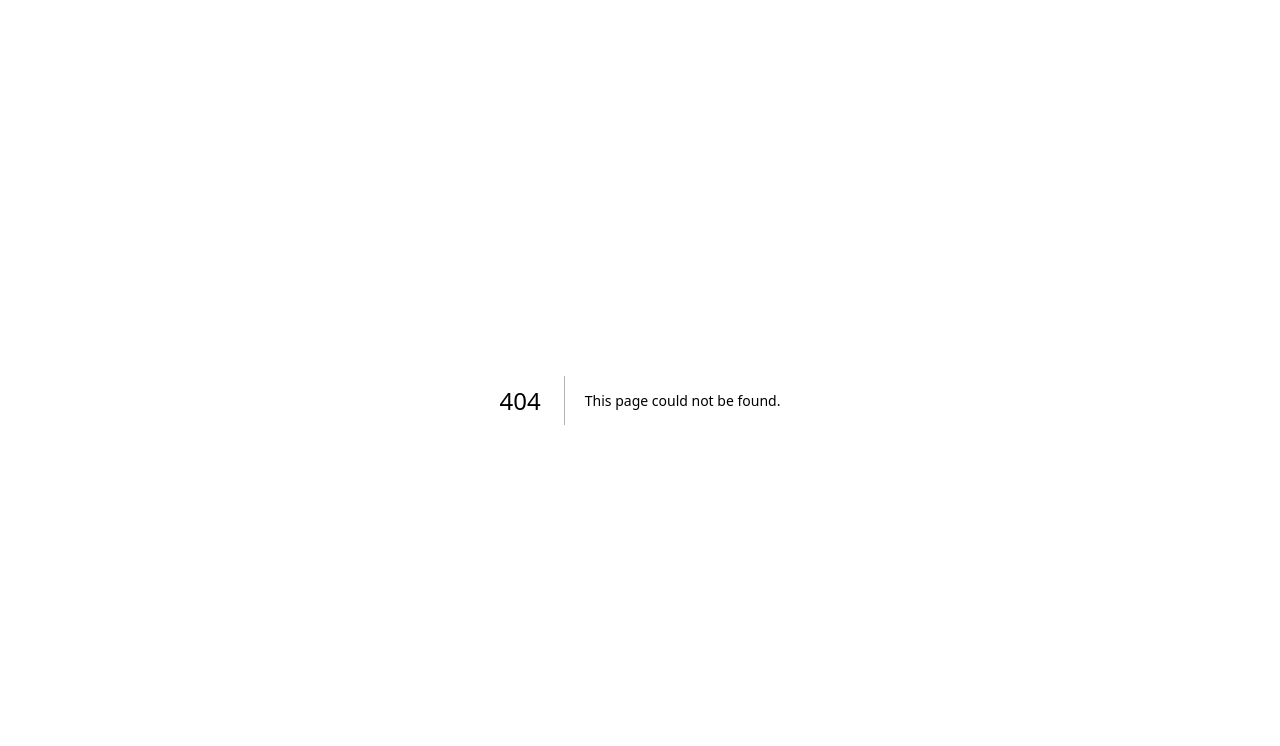
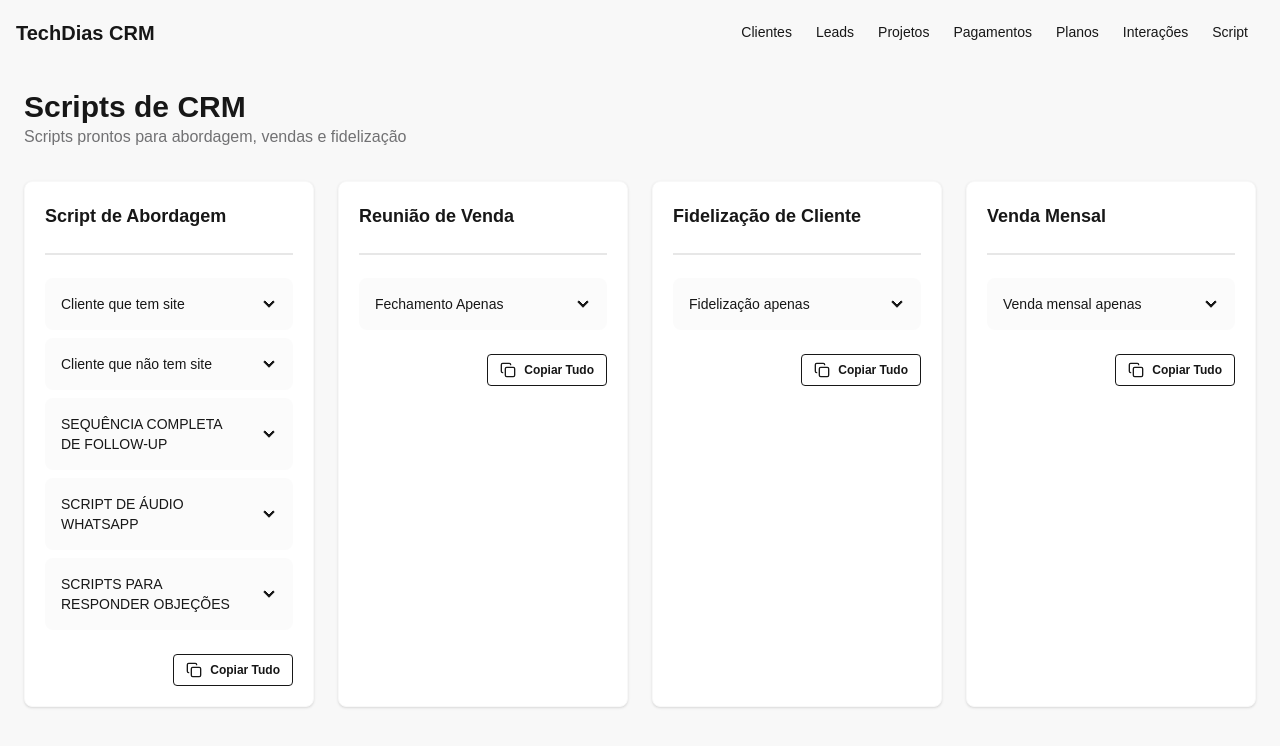
Before and after one commit to ogabrieldias/CRM, a Next.js app in the folder frontend/: page /script in a window 1280 px wide. Before the commit this address had no page. Shown: the top 746 px of the page. Built offline with nearby package versions, Linux system fonts and the light colour scheme.

Commit message:
VERSÃO INCOMPLETA FI DE DEUS

```diff
--- a/frontend/app/page.tsx
+++ b/frontend/app/page.tsx
@@ -1,6 +1,9 @@
 "use client";
 import Navbar from "../components/Navbar";
 import Link from "next/link";
+import ScriptsCRM from "./script/page";
+
+
 
 export default function Home() {
   return (
@@ -42,6 +45,13 @@ export default function Home() {
             <h2 className="text-xl font-semibold mb-2">Interações</h2>
             <p>Registre contatos e atividades com leads e clientes.</p>
           </Link>
+
+          <Link href="/script" className="card bg-base-100 shadow-md hover:shadow-lg p-6">
+            <h2 className="text-xl font-semibold mb-2">Scripts de CRM</h2>
+            <p>Copie e utilize scripts prontos de alta conversão.</p>
+          </Link>
+
+
         </div>
       </main>
     </div>
--- /dev/null
+++ b/frontend/app/script/page.tsx
@@ -0,0 +1,250 @@
+"use client";
+
+import { useState } from "react";
+import { Copy } from "lucide-react";
+import Navbar from "../../components/Navbar";
+
+export default function ScriptsCRM() {
+  const [copiado, setCopiado] = useState("");
+  const [aberto, setAberto] = useState(null);
+
+  const copiar = (texto, id) => {
+    navigator.clipboard.writeText(texto);
+    setCopiado(id);
+    setTimeout(() => setCopiado(""), 2000);
+  };
+
+  const data = [
+    {
+      titulo: "Script de Abordagem",
+      scripts: [
+        {
+          nome: "Cliente que tem site",
+          variacoes: [
+            {
+              titulo: "Otimização | Conversão",
+              texto: `Olá [Nome], tudo bem?\n
+Estava analisando sua presença online e vi que sua empresa já possui site, o que é ótimo. Porém, muitos negócios enfrentam um problema silencioso: ter visitantes, mas não ter conversões.\n
+Páginas lentas, pouco estratégicas ou sem foco em ação fazem com que potenciais clientes entrem, mas saiam sem comprar ou entrar em contato — e isso significa oportunidades sendo perdidas diariamente.\n
+Meu trabalho é transformar páginas comuns em páginas que realmente geram resultado, com estrutura estratégica, foco em conversão e experiência que conduz o visitante até a decisão.\n
+Se fizer sentido pra você, posso analisar sua página atual e te mostrar pontos simples que já podem aumentar seus resultados.
+Posso te enviar essa análise rápida?`
+            },
+            {
+              titulo: "Perda Silenciosa de Clientes",
+              texto: `Olá [Nome], tudo bem?\n
+Muitos empresários acreditam que a falta de clientes está ligada ao mercado, quando na verdade o problema costuma estar na presença digital.\n
+Se sua página não conduz o visitante até uma ação clara, você pode estar perdendo pessoas interessadas todos os dias sem perceber.\n
+Meu trabalho é estruturar páginas que direcionam o visitante para contato e compra, transformando acesso em resultado real.\n
+Posso te mostrar rapidamente alguns pontos que podem estar limitando suas conversões?`
+            },
+            {
+              titulo: "Agressivo (vendas)",
+              texto: "Você pode estar perdendo clientes todos os dias por falhas no seu site..."
+            },
+            {
+              titulo: "Curto (WhatsApp)",
+              texto: "Vi seu site e tenho uma ideia rápida pra aumentar seus resultados. Posso te mostrar?"
+            },
+            {
+              titulo: "Personalizado",
+              texto: "Notei que sua empresa atua com [segmento] e seu site poderia converter muito mais..."
+            },
+          ],
+        },
+        {
+          nome: "Cliente que não tem site",
+          texto: "Olá! Percebi que sua empresa ainda não possui site...",
+        },
+        {
+          nome: "SEQUÊNCIA COMPLETA DE FOLLOW-UP",
+          texto: "Dia 1: mensagem inicial...\nDia 2: reforço...\nDia 3: urgência...",
+        },
+        {
+          nome: "SCRIPT DE ÁUDIO WHATSAPP",
+          texto: "Fala, tudo bem? Passei aqui rapidinho porque vi uma oportunidade...",
+        },
+        {
+          nome: "SCRIPTS PARA RESPONDER OBJEÇÕES",
+          texto: "Entendo perfeitamente, muitos clientes pensavam assim antes de ver os resultados...",
+        },
+      ],
+    },
+    {
+      titulo: "Reunião de Venda",
+      scripts: [
+        {
+          nome: "Fechamento Apenas",
+          texto: "Baseado no que você me falou, essa é a melhor solução para você...",
+        },
+      ],
+    },
+    {
+      titulo: "Fidelização de Cliente",
+      scripts: [
+        {
+          nome: "Fidelização apenas",
+          texto: "Quero te mostrar como podemos continuar evoluindo seus resultados...",
+        },
+      ],
+    },
+    {
+      titulo: "Venda Mensal",
+      scripts: [
+        {
+          nome: "Venda mensal apenas",
+          texto: "Com um plano mensal você garante consistência e crescimento contínuo...",
+        },
+      ],
+    },
+  ];
+
+  return (
+    <div className="min-h-screen bg-base-200">
+      <Navbar />
+
+      <div className="p-6 space-y-8">
+
+        {/* HEADER */}
+        <div>
+          <h1 className="text-3xl font-bold">Scripts de CRM</h1>
+          <p className="text-base-content/60">
+            Scripts prontos para abordagem, vendas e fidelização
+          </p>
+        </div>
+
+        {/* GRID */}
+        <div className="grid gap-6 sm:grid-cols-2 lg:grid-cols-3 xl:grid-cols-4">
+
+          {data.map((grupo, index) => (
+            <div
+              key={index}
+              className="card bg-base-100 border border-base-200 shadow-sm hover:shadow-lg transition"
+            >
+              <div className="card-body p-5">
+
+                <h2 className="card-title text-lg">
+                  {grupo.titulo}
+                </h2>
+
+                <div className="divider my-2"></div>
+
+                <div className="space-y-2">
+
+                  {grupo.scripts.map((item, i) => {
+                    const id = `${grupo.titulo}-${i}`;
+
+                    return (
+                      <div
+                        key={i}
+                        className={`collapse collapse-arrow bg-base-200/60 rounded-box ${
+                          aberto === id ? "collapse-open" : "collapse-close"
+                        }`}
+                      >
+                        {/* HEADER */}
+                        <div
+                          className="collapse-title text-sm font-medium cursor-pointer"
+                          onClick={() =>
+                            setAberto(aberto === id ? null : id)
+                          }
+                        >
+                          {item.nome}
+                        </div>
+
+                        {/* CONTEÚDO */}
+                        <div className="collapse-content space-y-3">
+
+                          {/* SE TIVER VARIAÇÕES */}
+                          {item.variacoes ? (
+                            item.variacoes.map((varItem, vIndex) => {
+                              const subId = `${id}-${vIndex}`;
+
+                              return (
+                                <div
+                                  key={vIndex}
+                                  className="collapse collapse-arrow bg-base-100 border border-base-200 rounded-box"
+                                >
+                                  <input type="checkbox" />
+
+                                  <div className="collapse-title text-xs font-semibold text-primary">
+                                    {varItem.titulo}
+                                  </div>
+
+                                  <div className="collapse-content space-y-2">
+
+                                    <p className="text-sm whitespace-pre-line text-base-content/80">
+                                      {varItem.texto}
+                                    </p>
+
+                                    <button
+                                      onClick={() =>
+                                        copiar(varItem.texto, subId)
+                                      }
+                                      className="btn btn-xs btn-primary flex items-center gap-2"
+                                    >
+                                      <Copy size={14} />
+                                      {copiado === subId
+                                        ? "Copiado!"
+                                        : "Copiar"}
+                                    </button>
+
+                                  </div>
+                                </div>
+                              );
+                            })
+                          ) : (
+                            <>
+                              <p className="text-sm whitespace-pre-line text-base-content/80">
+                                {item.texto}
+                              </p>
+
+                              <button
+                                onClick={() => copiar(item.texto, id)}
+                                className="btn btn-xs btn-primary flex items-center gap-2"
+                              >
+                                <Copy size={14} />
+                                {copiado === id
+                                  ? "Copiado!"
+                                  : "Prompt para copiar 01"}
+                              </button>
+                            </>
+                          )}
+
+                        </div>
+                      </div>
+                    );
+                  })}
+
+                </div>
+
+                {/* COPIAR TUDO */}
+                <div className="card-actions justify-end mt-4">
+                  <button
+                    onClick={() =>
+                      copiar(
+                        grupo.scripts
+                          .map((s) =>
+                            s.variacoes
+                              ? s.variacoes.map((v) => v.texto).join("\n\n")
+                              : s.texto
+                          )
+                          .join("\n\n"),
+                        grupo.titulo
+                      )
+                    }
+                    className="btn btn-sm btn-outline flex items-center gap-2"
+                  >
+                    <Copy size={16} />
+                    Copiar Tudo
+                  </button>
+                </div>
+
+              </div>
+            </div>
+          ))}
+
+        </div>
+      </div>
+    </div>
+  );
+}
--- a/frontend/components/Navbar.tsx
+++ b/frontend/components/Navbar.tsx
@@ -14,6 +14,7 @@ export default function Navbar() {
           <li><Link href="/pagamentos">Pagamentos</Link></li>
           <li><Link href="/planos">Planos</Link></li>
           <li><Link href="/interacoes">Interações</Link></li>
+          <li><Link href="/script">Script</Link></li>
         </ul>
       </div>
     </div>
--- a/frontend/package.json
+++ b/frontend/package.json
@@ -10,6 +10,7 @@
   },
   "dependencies": {
     "axios": "^1.13.5",
+    "lucide-react": "^0.577.0",
     "next": "16.1.6",
     "react": "19.2.3",
     "react-dom": "19.2.3"
```
Also changed, not shown: 1 other file (tests, documents, lock files or other folders).
